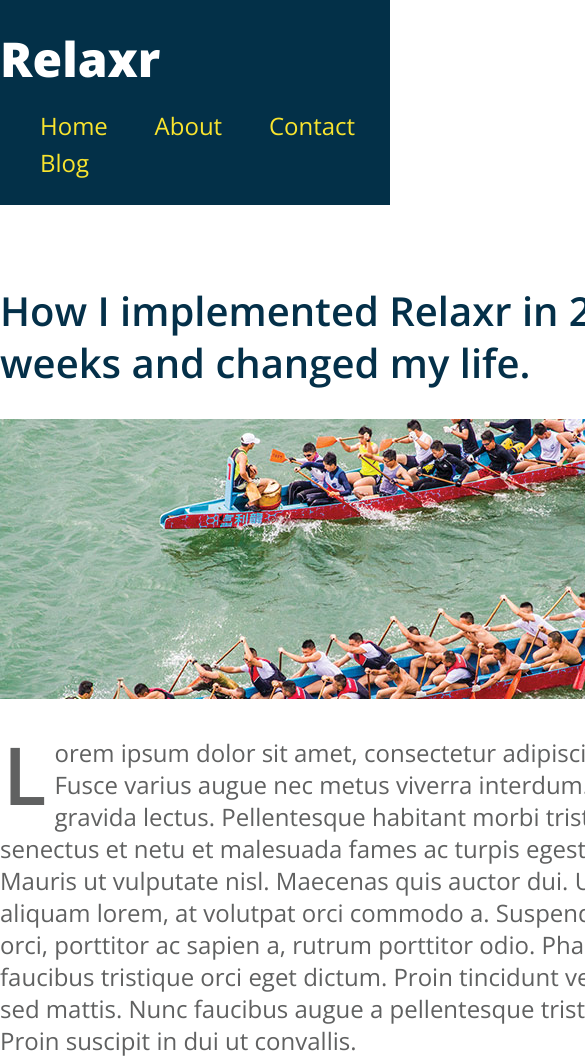
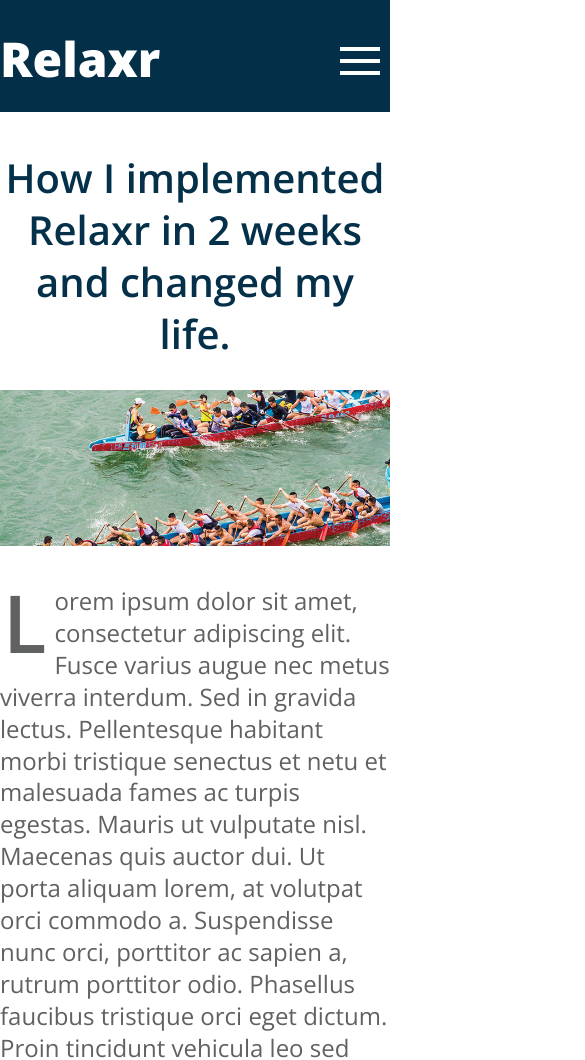
Before and after one commit to bryansaylor/homework-portfolio, a plain HTML site: page Assignment 7/blog.html in a window 390 px wide. Shown: the top 1060 px of the page, 585 px wide, since content can reach past the window. Drawn offline with nearby package versions, Linux system fonts and the light colour scheme.

Commit message:
Assignment 7 submission

```diff
--- a/Assignment 7/blog.html
+++ b/Assignment 7/blog.html
@@ -18,6 +18,11 @@
 				<h1 class="logo">Relaxr</h1>
 				<nav>
 					<ul>
+					<li>
+							<div class="line"></div>
+							<div class="line"></div>
+							<div class="line"></div>
+						</li>
 						<li><a href="index.html">Home</a></li>
 						<li><a href="#">About</a></li>
 						<li><a href="#">Contact</a></li>
@@ -74,5 +79,7 @@
 
 			<p class="copyright">Copyright 2015. Relaxr.</p>
 		</footer>
+		<script src="https://ajax.googleapis.com/ajax/libs/jquery/3.2.1/jquery.min.js"></script>
+		<script src="js/index.js"></script>
 	</body>
 </html>
--- a/Assignment 7/css/style.css
+++ b/Assignment 7/css/style.css
@@ -46,6 +46,7 @@ a {
 .container {
   width: 960px;
   margin: 0 auto;
+  position: relative;
 }
 .logo {
   font-size: 48px;
@@ -71,8 +72,16 @@ header nav ul li {
   margin: 0 0 0 40px;
   font-size: 24px;
 }
+header nav ul li:first-child {
+  position: absolute;
+  top: 0;
+  right: 0;
+  padding-right: 10px;
+  display: none;
+}
 header nav ul li a {
   color: #f9e42e;
+  display: inline-block;
 }
 
 #hero {
@@ -268,15 +277,48 @@ footer p {
   font-weight: 600;
 }
 
+.line {
+  height: 4px;
+  width: 40px;
+  margin-top: 8px;
+  background: white;
+}
+
 @media screen and (max-width: 768px){
 
   .container {
     width: 100%;
   }
 
+  header {
+    padding-bottom: 0;
+  }
+  .logo {
+    padding-bottom: 20px;
+  }
   header .logo, header nav {
     float: none;
   }
+  header nav {
+    text-align: center;
+    height: 0;
+    margin-top: 0;
+    transition: .5s height;
+  }
+
+  header nav ul li {
+    display: block;
+  }
+
+  header nav ul li:first-child {
+  display: block;
+  padding-top: 14px;
+}
+
+.show {
+  height: 180px;
+  padding-top: 8px;
+}
 
   #hero {
     background-size: cover;
@@ -290,11 +332,14 @@ footer p {
   }
 
   #benefits ul {
-    display: block;
-    margin: 0;
-    width: 100%;
+    margin: 0 auto;
+    width: 80%;
+    padding-top: 20px;
   }
 
+  #benefits {
+    padding-top: 20px;
+  }
 #testimonial {
   background: url(../images/testimonial_bg.jpg) no-repeat center center #071324;
 }
@@ -302,4 +347,32 @@ footer p {
   blockquote {
     width: 100%;
   }
+
+  header nav ul li:first-child:hover{
+  cursor: pointer;
 }
+
+#posts, #sidebar {
+  width: 100%;
+  display: block;
+}
+
+#posts img {
+  width: 100%;
+}
+
+/*#posts h2, #sidebar h3, .readmore {
+  text-align: center;
+}*/
+
+#posts h2, #sidebar, .readmore {
+  text-align: center;
+}
+
+footer .logo, footer ul li {
+  margin-bottom: 10px;
+}
+
+#main {
+  margin-top: 40px;
+}
--- /dev/null
+++ b/Assignment 7/js/index.js
@@ -0,0 +1,6 @@
+
+
+
+$("header nav ul li:first-child").click(function(){
+	$("nav").toggleClass("show");
+})
```
Also changed, not shown: Assignment 7/index.html (+7 -0 lines).
